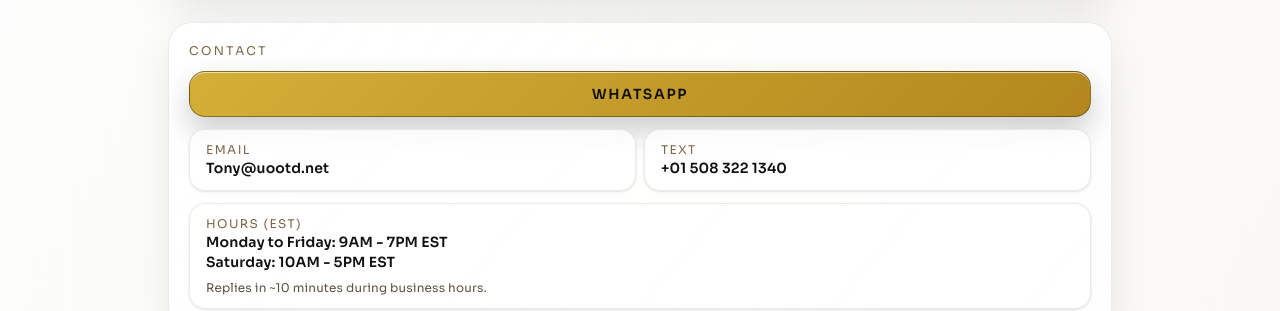
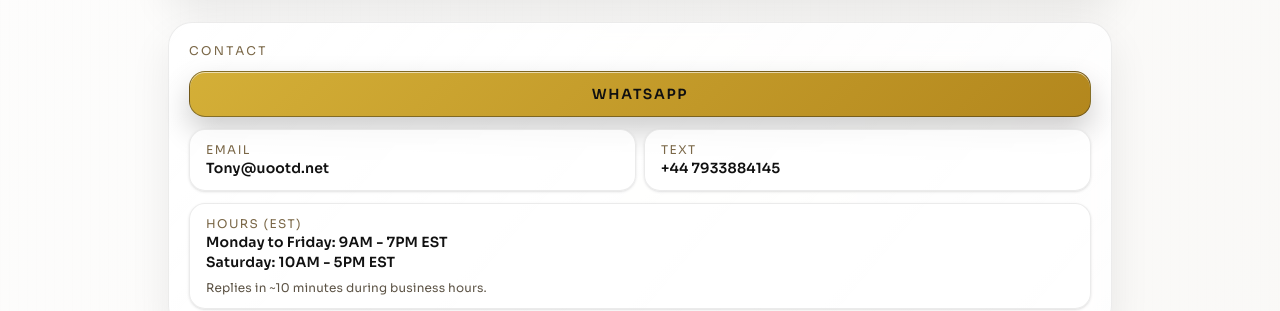
Before and after one commit to Tony11081/uootdxiaoshou-, a Next.js app: page /offer in a window 1280 px wide. Shown: the part 985-1296 px from the top of the page. Built offline with nearby package versions, Linux system fonts and the light colour scheme.

Commit message:
Update text contact number

```diff
--- a/src/components/contact-info.tsx
+++ b/src/components/contact-info.tsx
@@ -9,8 +9,8 @@
   whatsappDisplay: "+44 7933884145",
   whatsappDigits: "447933884145",
   email: "Tony@uootd.net",
-  textDisplay: "+01 508 322 1340",
-  textDigits: "+15083221340",
+  textDisplay: "+44 7933884145",
+  textDigits: "+447933884145",
   hours: "Monday to Friday: 9AM - 7PM EST\nSaturday: 10AM - 5PM EST",
 } as const;
 
```
